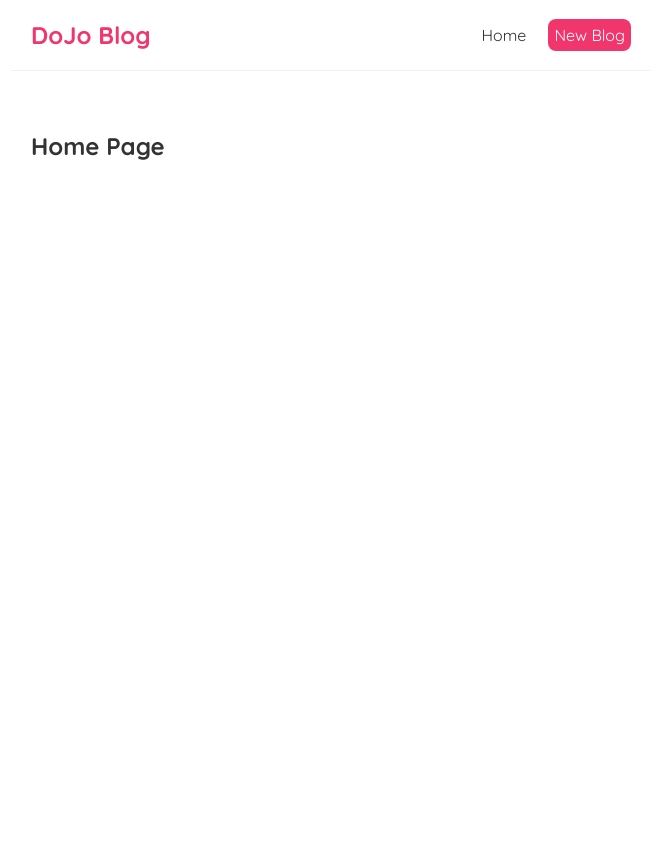
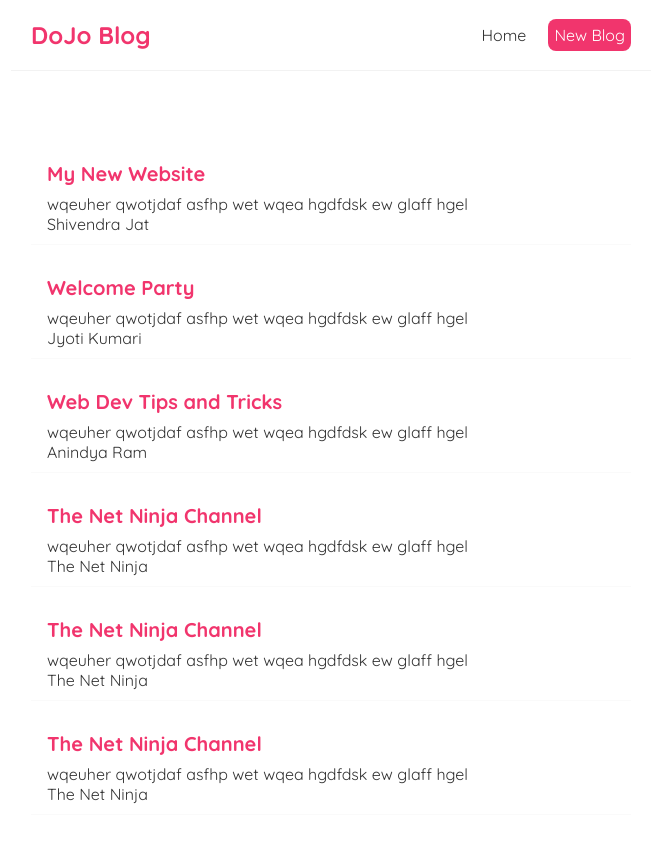
Before and after one commit to shivendra8004/HelloReact, a React (Create React App) app: page / in a window 1280 px wide. Shown: the top 842 px of the page, without its empty margins (309-971 px from the left). Before the commit the page ends 800 px from the top, so only its background shows below. Built offline with nearby package versions, Linux system fonts and the light colour scheme.

Commit message:
Lect 10 outputting lists

```diff
--- a/src/components/Home.js
+++ b/src/components/Home.js
@@ -1,6 +1,6 @@
 import React, { useState } from "react";
 const Home = () => {
-  const [blogs, setBlogs] = useState([
+  let [blogs] = useState([
     {
       title: "My New Website",
       body: " wqeuher qwotjdaf asfhp wet wqea hgdfdsk ew glaff hgel  ",
@@ -25,10 +25,28 @@ const Home = () => {
       auther: "The Net Ninja",
       id: 4,
     },
+    {
+      title: "The Net Ninja Channel",
+      body: " wqeuher qwotjdaf asfhp wet wqea hgdfdsk ew glaff hgel  ",
+      auther: "The Net Ninja",
+      id: 5,
+    },
+    {
+      title: "The Net Ninja Channel",
+      body: " wqeuher qwotjdaf asfhp wet wqea hgdfdsk ew glaff hgel  ",
+      auther: "The Net Ninja",
+      id: 6,
+    },
   ]);
   return (
     <div className="home">
-      <h2>Home Page</h2>
+      {blogs.map((blogs) => (
+        <div className="blog-preview" key={blogs.id}>
+          <h2>{blogs.title}</h2>
+          <p>{blogs.body} </p>
+          <p>{blogs.auther}</p>
+        </div>
+      ))}
     </div>
   );
 };
```
